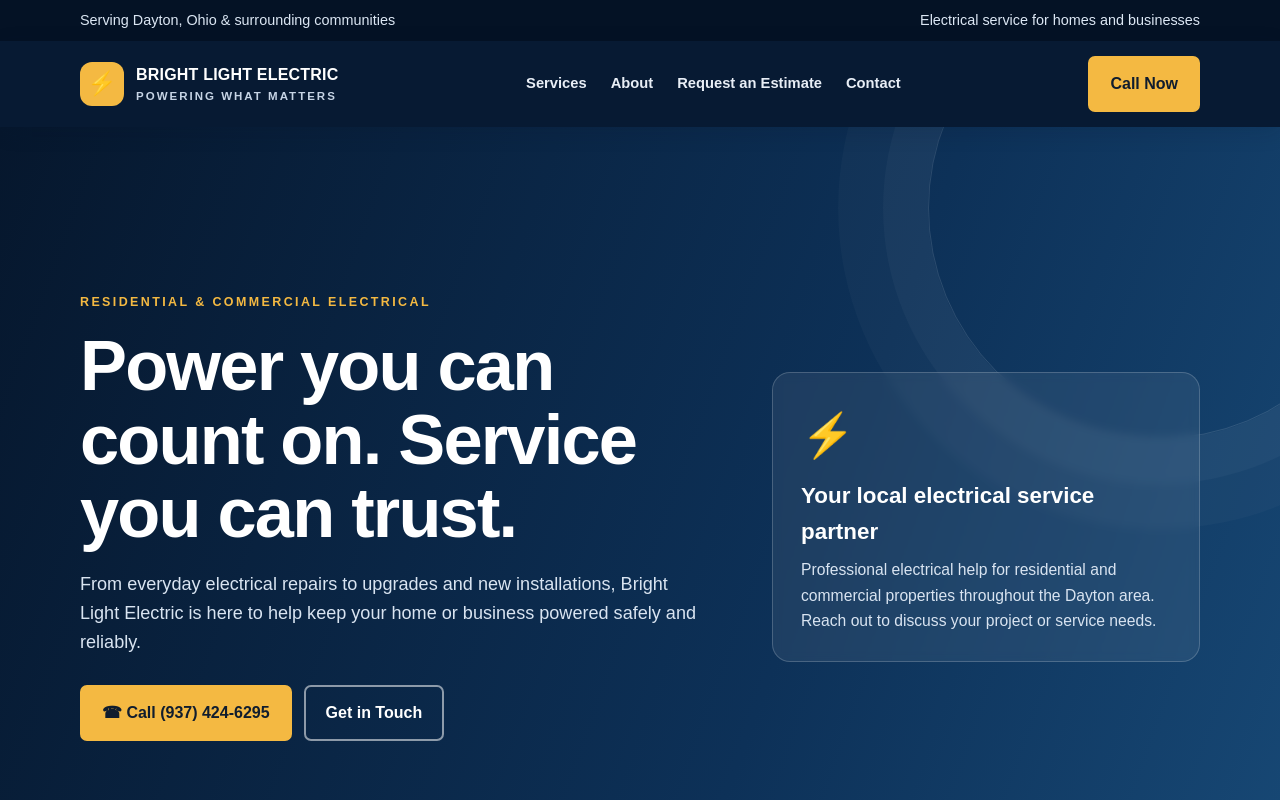
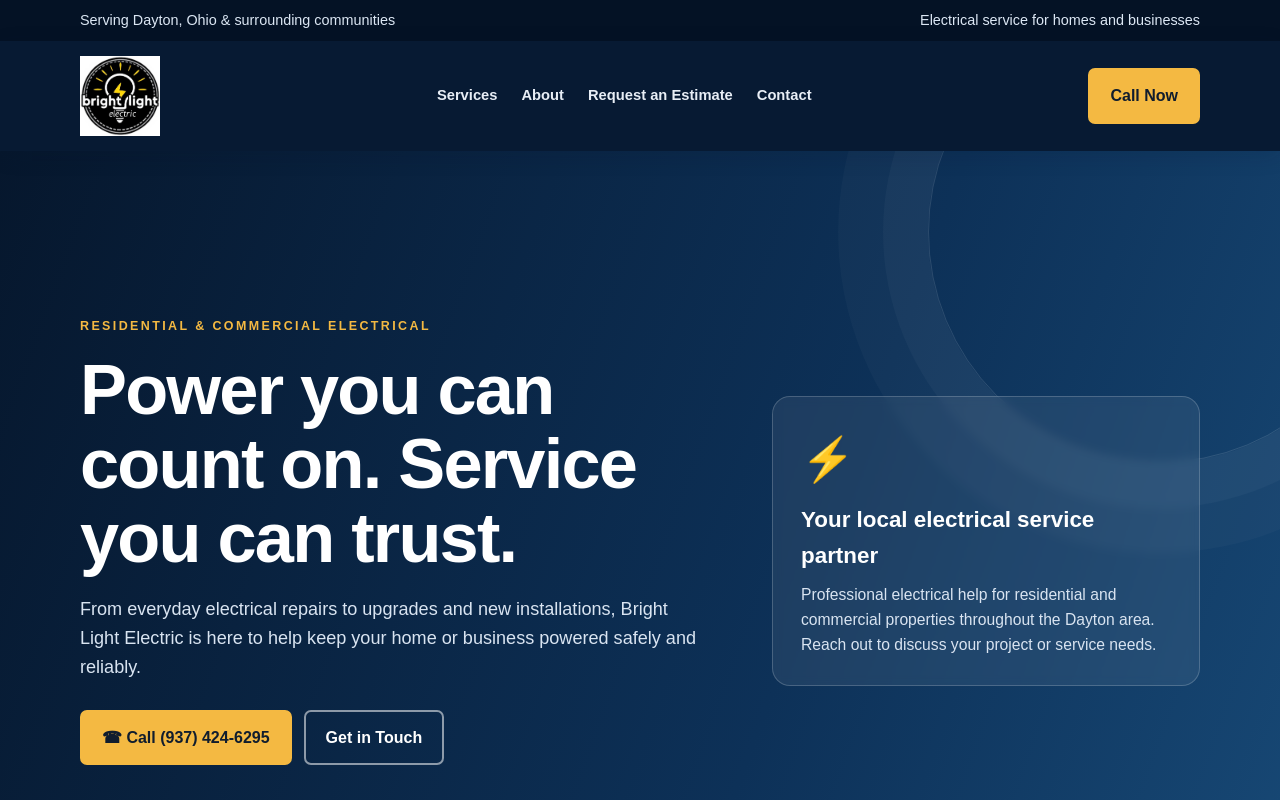
Before and after one commit to clb112075/bright-light-electric, a plain HTML site: page index.html in a window 1280 px wide. Shown: the top 800 px of the page. Drawn offline with Linux system fonts and the light colour scheme.

Commit message:
Replace brand text with logo image in header

```diff
--- a/index.html
+++ b/index.html
@@ -60,7 +60,9 @@
 <body>
   <div class="topbar"><div class="wrap"><span>Serving Dayton, Ohio &amp; surrounding communities</span><span>Electrical service for homes and businesses</span></div></div>
   <header><div class="wrap nav">
-    <a class="brand" href="#home"><span class="logo">⚡</span><span>BRIGHT LIGHT ELECTRIC<small>POWERING WHAT MATTERS</small></span></a>
+
+<a class="brand" href="#home"><img src="IMG_0991.jpeg" alt="Bright Light Electric" style="height:80px;width:80px;object-fit:contain;"></a>
+
     <nav><a href="#services">Services</a><a href="#about">About</a><a href="#estimate">Request an Estimate</a><a href="#contact">Contact</a></nav>
     <a class="btn" href="tel:+19374246295">Call Now</a>
   </div></header>
```
